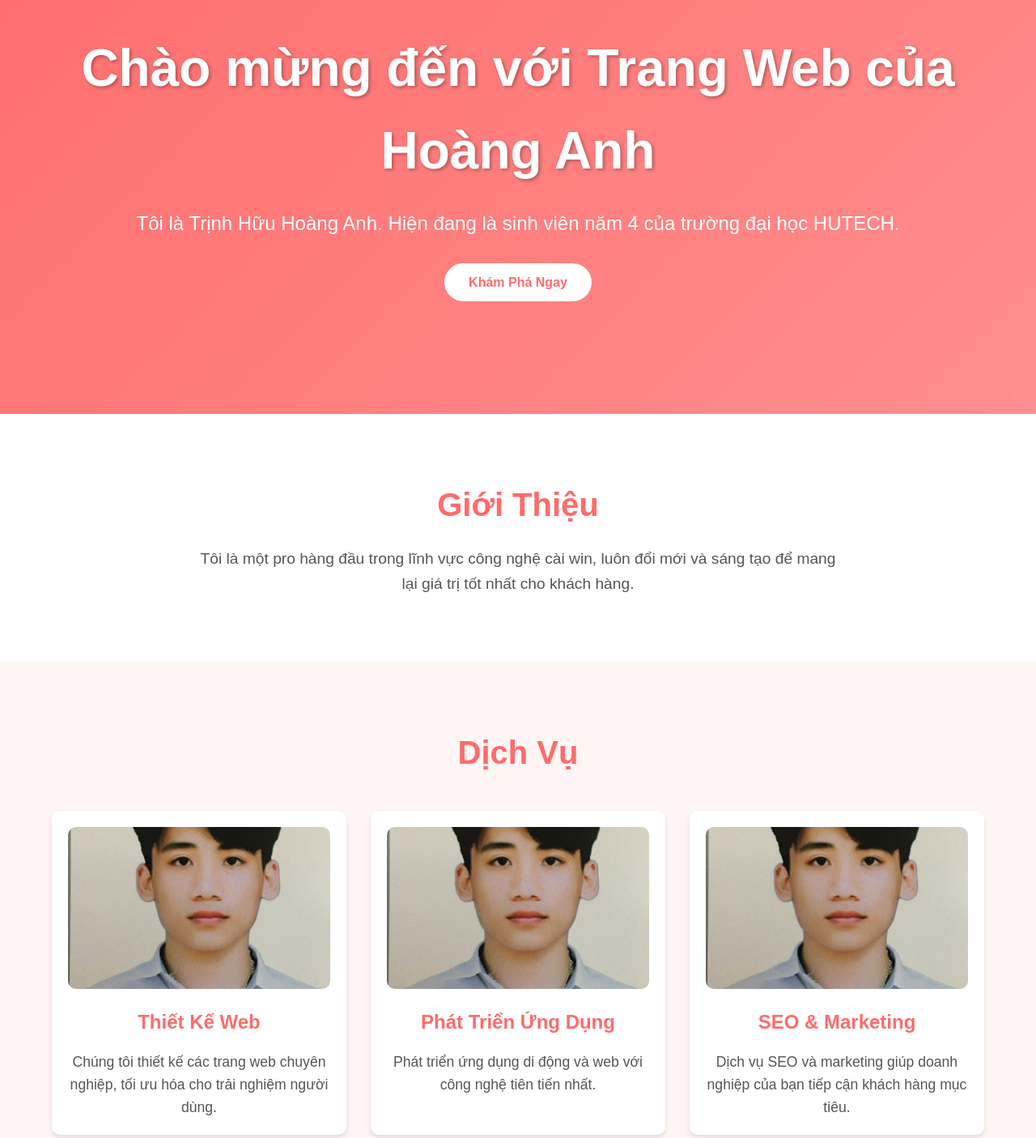
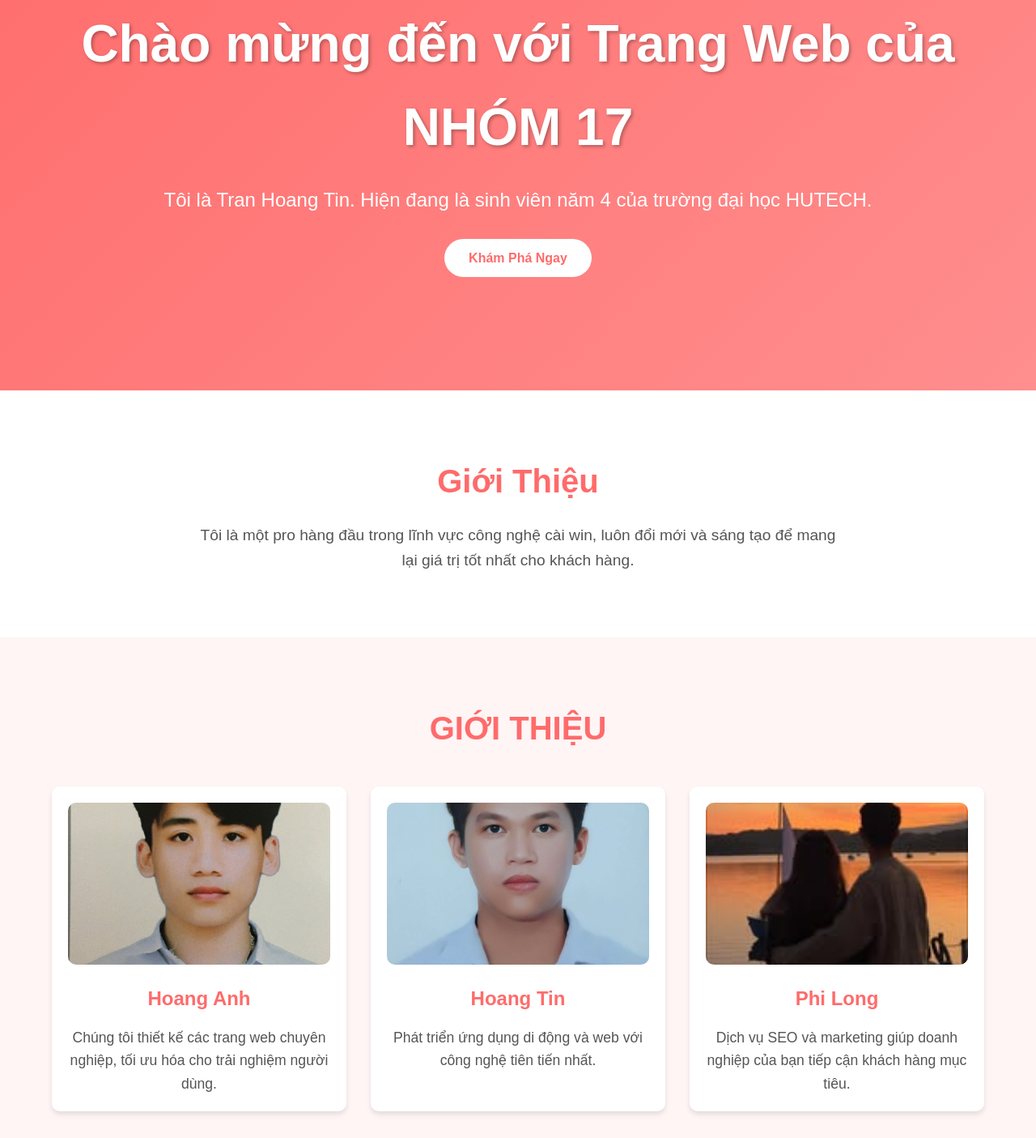
Before and after one commit to Yeder1/Nhom17_21B3, a plain HTML site: page index.html in a window 1280 px wide. Shown: the part 215-1620 px from the top of the page at 81% size. Drawn offline with Linux system fonts and the light colour scheme.

Commit message:
sua noi dung tung thanh vien

```diff
--- a/index.html
+++ b/index.html
@@ -11,7 +11,7 @@
         <div class="header-top">
             <div class="container">
                 <div class="logo">
-                    <img src="AnhThe.jpg" alt="Logo">
+                    <!-- <img src="AnhThe.jpg" alt="Logo"> -->
                 </div>
                 <nav>
                     <ul>
@@ -25,8 +25,9 @@
         </div>
         <div class="header-hero">
             <div class="container">
-                <h1>Chào mừng đến với Trang Web của Hoàng Anh</h1>
-                <p>Tôi là Trịnh Hữu Hoàng Anh. Hiện đang là sinh viên năm 4 của trường đại học HUTECH.</p>
+                <h1>Chào mừng đến với Trang Web của NHÓM 17</h1>
+                <!-- <p>Tôi là Trịnh Hữu Hoàng Anh. Hiện đang là sinh viên năm 4 của trường đại học HUTECH.</p> -->
+                <p>Tôi là Tran Hoang Tin. Hiện đang là sinh viên năm 4 của trường đại học HUTECH.</p>
                 <a href="#services" class="btn">Khám Phá Ngay</a>
         </div>
     </header>
@@ -40,21 +41,21 @@
 
     <section id="services" class="services">
         <div class="container">
-            <h2>Dịch Vụ</h2>
+            <h2>GIỚI THIỆU</h2>
             <div class="service-grid">
                 <div class="service-item">
                     <img src="AnhThe.jpg" alt="Thiết Kế Web">
-                    <h3>Thiết Kế Web</h3>
+                    <h3>Hoang Anh</h3>
                     <p>Chúng tôi thiết kế các trang web chuyên nghiệp, tối ưu hóa cho trải nghiệm người dùng.</p>
                 </div>
                 <div class="service-item">
-                    <img src="AnhThe.jpg" alt="Phát Triển Ứng Dụng">
-                    <h3>Phát Triển Ứng Dụng</h3>
+                    <img src="htin.jpg" alt="Phát Triển Ứng Dụng">
+                    <h3>Hoang Tin</h3>
                     <p>Phát triển ứng dụng di động và web với công nghệ tiên tiến nhất.</p>
                 </div>
                 <div class="service-item">
-                    <img src="AnhThe.jpg" alt="SEO & Marketing">
-                    <h3>SEO & Marketing</h3>
+                    <img src="long.jpg" alt="SEO & Marketing">
+                    <h3>Phi Long</h3>
                     <p>Dịch vụ SEO và marketing giúp doanh nghiệp của bạn tiếp cận khách hàng mục tiêu.</p>
                 </div>
             </div>
```
Also changed, not shown: htin.jpg (added), long.jpg (added).
